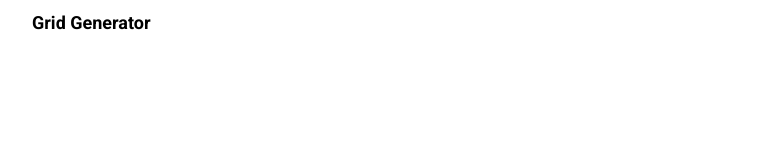
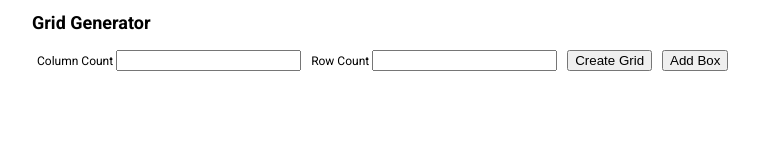
Before and after one commit to sonalan/grid-creator, a plain HTML site: page index.html in a window 1280 px wide. Shown: the whole page, without its empty margins (16-775 px from the left). Drawn offline with Linux system fonts and the light colour scheme.

Commit message:
created form layout

```diff
--- a/assets/css/app.css
+++ b/assets/css/app.css
@@ -19,6 +19,21 @@ h1.page-title{
 
 }
 
+.form-grid{
+    display: flex;
+    flex-direction: row;
+}
+
+@media (max-width: 800px) {
+    .form-grid {
+      flex-direction: column;
+    }
+}
+
+.input-box{
+   padding: 5px;
+}
+
 .grid-container{
     width: 100%;
     display: grid;
--- a/index.html
+++ b/index.html
@@ -12,7 +12,23 @@
         <h1 class="page-title">Grid Generator</h1>
         <div class="form-container">
             <form id="gridForm">
+                <div class="form-grid">
+                    <div class="input-box">
+                        <lable>Column Count</lable>
+                        <input name="column_count" id="columnCount">
+                    </div>
+                    <div class="input-box">
+                        <lable>Row Count</lable>
+                        <input name="row_count" id="rowCount">
+                    </div>
+                    <div class="input-box">
+                        <button id="createGrid">Create Grid</button>
 
+                    </div>
+                    <div class="input-box">
+                        <button id="addBox">Add Box</button>
+                    </div>
+                </div>
             </form>
         </div>
         <div class="grid-container">
```
